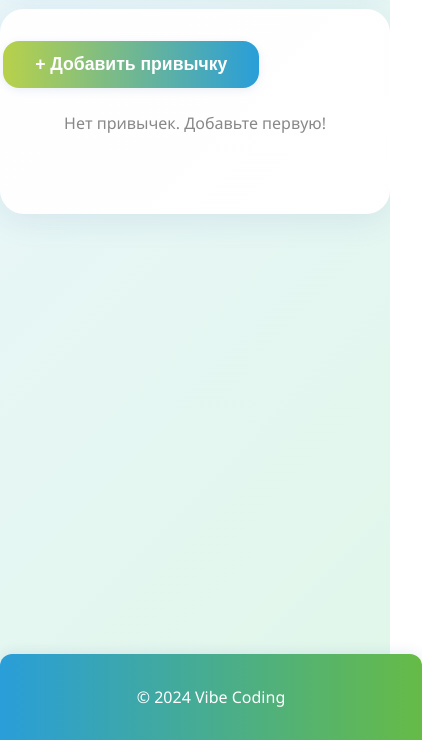
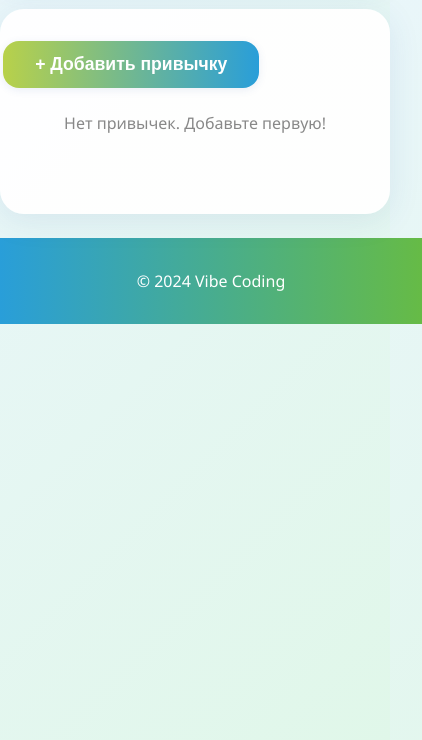
Before and after one commit to Guince/sims-like_live_tracker, a plain HTML site: page index.html in a window 390 px wide. Shown: the part 104-844 px from the top of the page, 422 px wide, since content can reach past the window. Drawn offline with Linux system fonts and the light colour scheme.

Commit message:
fixed UI

```diff
--- a/style.css
+++ b/style.css
@@ -193,8 +193,13 @@ main {
     text-align: right;
 }
 
+#habitForm {
+    padding: 0;
+    margin: 0;
+}
 input[type="text"] {
     width: 100%;
+    box-sizing: border-box;
     padding: 0.7rem 1rem;
     border-radius: 12px;
     border: 2px solid #b8d14a;
@@ -218,13 +223,8 @@ footer {
     color: #fff;
     text-align: center;
     padding: 1rem;
-    position: fixed;
     width: 100%;
-    bottom: 0;
-    left: 0;
-    border-top-left-radius: 24px;
-    border-top-right-radius: 24px;
-    box-shadow: 0 -2px 12px rgba(49,93,171,0.10);
+    margin-top: 2.5rem;
 }
 
 @media (max-width: 600px) {
@@ -246,7 +246,6 @@ footer {
         border-bottom-right-radius: 18px;
     }
     footer {
-        border-top-left-radius: 12px;
-        border-top-right-radius: 12px;
+        margin-top: 1.5rem;
     }
 }
```
